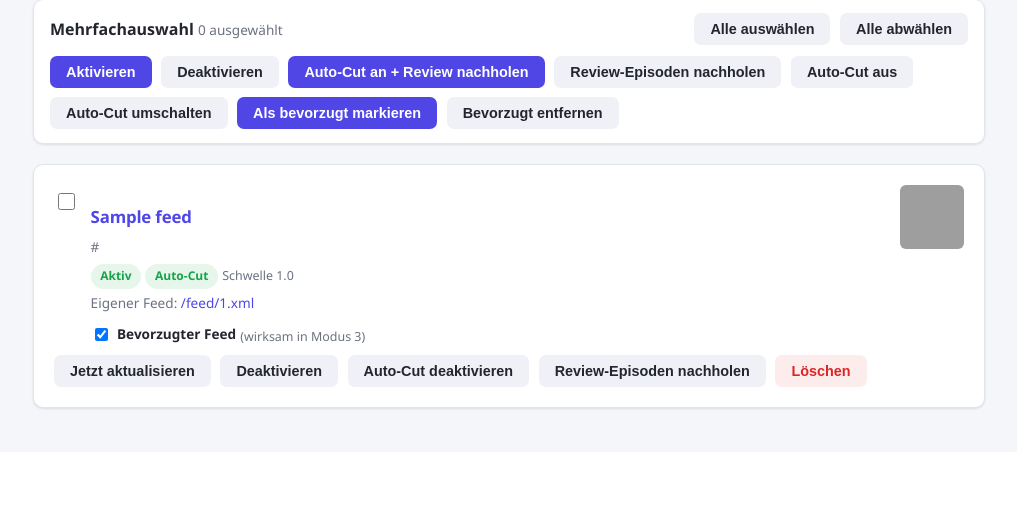
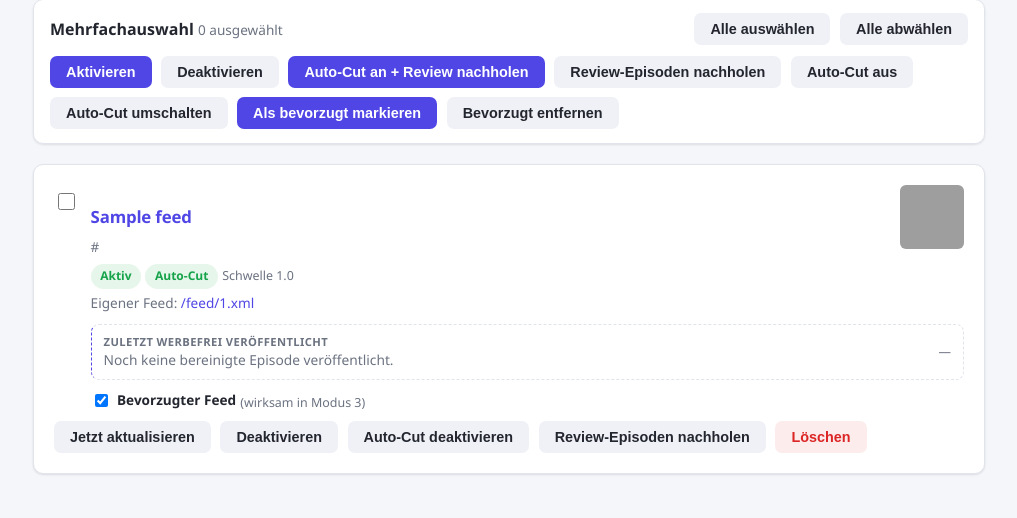
Before and after one commit to niko31337/PewPewAdPod, a FastAPI app: page / in a window 1280 px wide. Shown: the part 587-1105 px from the top of the page, without its empty margins (131-1148 px from the left). Before the commit the page ends 997 px from the top, so only its background shows below. Run offline with FastAPI, Linux system fonts and the light colour scheme; tables that the repository leaves empty hold one stand-in row (values such as "Sample post"); grey boxes are pictures that could not be loaded.

Commit message:
listened elsewhere in feeds, last episode per feed on startpage, scrolling remembers last position after action

```diff
--- a/app/static/css/style.css
+++ b/app/static/css/style.css
@@ -338,6 +338,70 @@ audio { width: 100%; margin: 0.25rem 0 0.75rem; }
 .preferred-feed-label { display: inline-flex; align-items: center; gap: 0.4rem; font-weight: 600; font-size: 0.85rem; }
 .feed-actions form { margin: 0; }
 
+/* Latest successfully processed episode on each feed card. */
+.feed-latest-published-card {
+  display: flex;
+  align-items: center;
+  justify-content: space-between;
+  gap: 0.75rem;
+  min-width: 0;
+  margin-top: 0.65rem;
+  padding: 0.6rem 0.75rem;
+  border: 1px solid var(--border);
+  border-left: 3px solid var(--accent);
+  border-radius: 8px;
+  background: var(--surface-muted);
+}
+.feed-latest-published-main {
+  display: flex;
+  flex: 1 1 auto;
+  flex-direction: column;
+  gap: 0.15rem;
+  min-width: 0;
+}
+.feed-latest-published-label {
+  color: var(--text-muted);
+  font-size: 0.7rem;
+  font-weight: 700;
+  letter-spacing: 0.035em;
+  line-height: 1.25;
+  text-transform: uppercase;
+}
+.feed-latest-published-title {
+  display: -webkit-box;
+  overflow: hidden;
+  color: var(--text);
+  font-size: 0.86rem;
+  font-weight: 650;
+  line-height: 1.35;
+  overflow-wrap: anywhere;
+  -webkit-box-orient: vertical;
+  -webkit-line-clamp: 2;
+}
+.feed-latest-published-placeholder {
+  color: var(--text-muted);
+  font-weight: 400;
+}
+.feed-latest-published-date {
+  flex: 0 0 auto;
+  color: var(--text-muted);
+  font-size: 0.78rem;
+  font-variant-numeric: tabular-nums;
+  white-space: nowrap;
+}
+.feed-latest-published-empty {
+  border-style: dashed;
+  border-left-width: 1px;
+  background: transparent;
+}
+@media (max-width: 560px) {
+  .feed-latest-published-card {
+    align-items: flex-start;
+    gap: 0.45rem;
+    padding: 0.55rem 0.6rem;
+  }
+  .feed-latest-published-date { padding-top: 0.1rem; }
+}
 
 /* ---- Queue playlist ------------------------------------------------------- */
 .playlist-header {
--- a/app/templates/base.html
+++ b/app/templates/base.html
@@ -26,6 +26,7 @@
     {% include "_playlist.html" %}
   {% endif %}
   {% block content %}{% endblock %}
+  <script src="/static/js/scroll-restoration.js?v=1"></script>
   <script src="/static/js/progress.js"></script>
   {% block scripts %}{% endblock %}
 </body>
--- a/app/templates/index.html
+++ b/app/templates/index.html
@@ -119,6 +119,22 @@
         <img src="/media/covers/{{ feed.id }}/cover.jpg" alt="" style="width:64px;height:64px;border-radius:6px;object-fit:cover;">
         {% endif %}
       </div>
+      {% set latest_episode = latest_published_by_feed.get(feed.id) %}
+      <div class="feed-latest-published-card{% if not latest_episode %} feed-latest-published-empty{% endif %}">
+        <div class="feed-latest-published-main">
+          <span class="feed-latest-published-label">Zuletzt werbefrei veröffentlicht</span>
+          {% if latest_episode %}
+            <strong class="feed-latest-published-title">{{ latest_episode.title }}</strong>
+          {% else %}
+            <span class="feed-latest-published-title feed-latest-published-placeholder">Noch keine bereinigte Episode veröffentlicht.</span>
+          {% endif %}
+        </div>
+        {% if latest_episode and latest_episode.published_at %}
+          <time class="feed-latest-published-date" datetime="{{ latest_episode.published_at.isoformat() }}">{{ latest_episode.published_at.strftime("%d.%m.%Y") }}</time>
+        {% else %}
+          <span class="feed-latest-published-date">—</span>
+        {% endif %}
+      </div>
       <form method="post" action="/feeds/{{ feed.id }}/toggle-preferred" class="preferred-feed-form">
         <label class="preferred-feed-label">
           <input type="checkbox" name="preferred" value="true" onchange="this.form.submit()" {% if feed.preferred %}checked{% endif %}>
```
Also changed, not shown: app/routers/feeds.py (+33 -0 lines), app/routers/queue.py (+16 -4 lines), app/static/js/scroll-restoration.js (added, +182 -0 lines), app/templates/feed_detail.html (+21 -8 lines).
